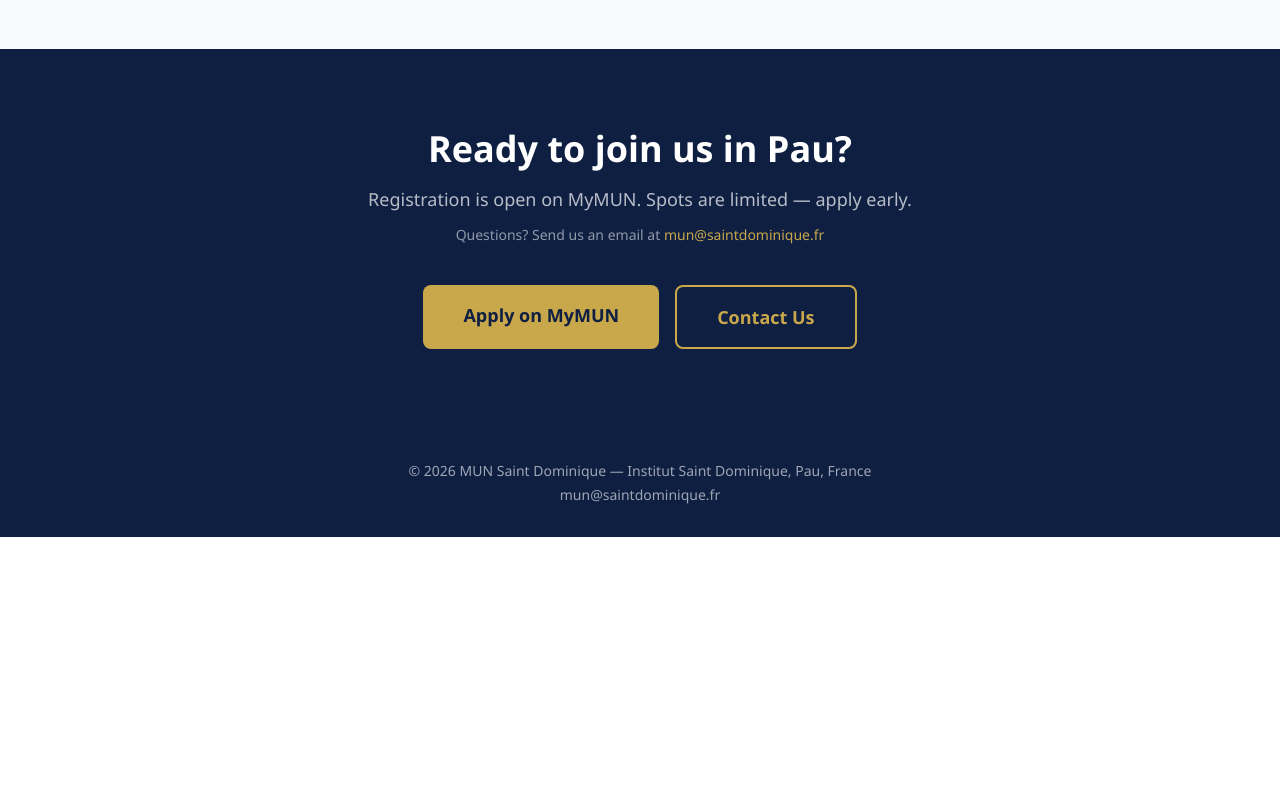
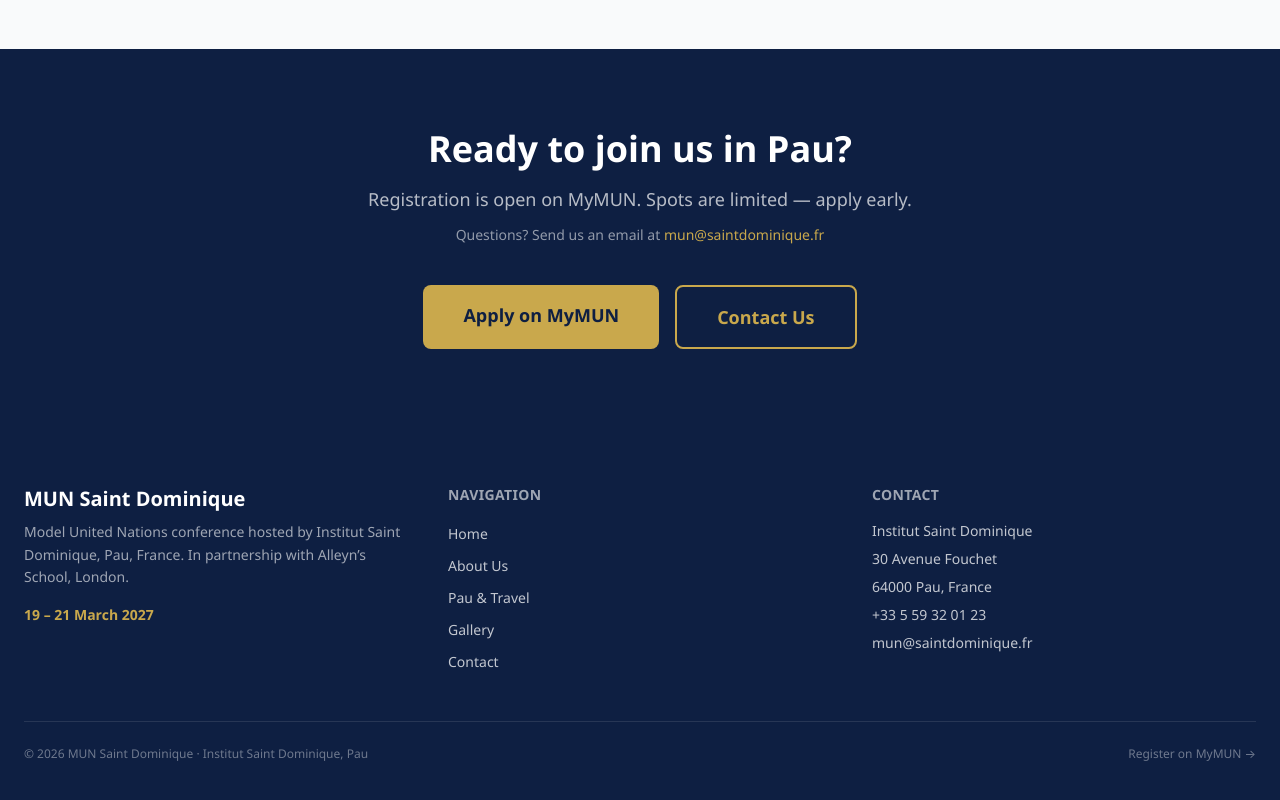
Before and after one commit to gastongabaixtucf8/projet-MUN-saintdo, a Next.js app: page / in a window 1280 px wide. Shown: the part 5827-6627 px from the top of the page. Before the commit the page ends 6364 px from the top, so only its background shows below. Built offline with nearby package versions, Linux system fonts and the light colour scheme.

Commit message:
auto-save

```diff
--- a/components/Footer.tsx
+++ b/components/Footer.tsx
@@ -1,14 +1,73 @@
+import Link from 'next/link'
+
+const links = [
+  { href: '/', label: 'Home' },
+  { href: '/about', label: 'About Us' },
+  { href: '/pau', label: 'Pau & Travel' },
+  { href: '/gallery', label: 'Gallery' },
+  { href: '/contact', label: 'Contact' },
+]
+
 export default function Footer() {
   return (
-    <footer className="bg-navy text-white/60 py-8 px-6 text-center text-sm">
-      <p>
-        &copy; {new Date().getFullYear()} MUN Saint Dominique &mdash; Institut Saint Dominique, Pau, France
-      </p>
-      <p className="mt-1">
-        <a href="mailto:mun@saintdominique.fr" className="hover:text-gold transition-colors">
-          mun@saintdominique.fr
-        </a>
-      </p>
+    <footer className="bg-navy text-white">
+      <div className="max-w-7xl mx-auto px-6 py-14">
+        <div className="grid sm:grid-cols-2 md:grid-cols-3 gap-10">
+
+          {/* Brand */}
+          <div>
+            <p className="text-xl font-bold mb-2">MUN Saint Dominique</p>
+            <p className="text-white/60 text-sm leading-relaxed">
+              Model United Nations conference hosted by Institut Saint Dominique, Pau, France.
+              In partnership with Alleyn&rsquo;s School, London.
+            </p>
+            <p className="text-gold font-semibold text-sm mt-4">19 – 21 March 2027</p>
+          </div>
+
+          {/* Pages */}
+          <div>
+            <p className="font-semibold uppercase tracking-wide text-sm mb-4 text-white/60">Navigation</p>
+            <ul className="space-y-2">
+              {links.map(({ href, label }) => (
+                <li key={href}>
+                  <Link href={href} className="text-white/75 hover:text-gold transition-colors text-sm">
+                    {label}
+                  </Link>
+                </li>
+              ))}
+            </ul>
+          </div>
+
+          {/* Contact */}
+          <div>
+            <p className="font-semibold uppercase tracking-wide text-sm mb-4 text-white/60">Contact</p>
+            <div className="space-y-2 text-sm text-white/75">
+              <p>Institut Saint Dominique</p>
+              <p>30 Avenue Fouchet</p>
+              <p>64000 Pau, France</p>
+              <a href="tel:+33559320123" className="block hover:text-gold transition-colors mt-3">
+                +33 5 59 32 01 23
+              </a>
+              <a href="mailto:mun@saintdominique.fr" className="block hover:text-gold transition-colors">
+                mun@saintdominique.fr
+              </a>
+            </div>
+          </div>
+
+        </div>
+
+        <div className="border-t border-white/10 mt-12 pt-6 flex flex-col sm:flex-row justify-between items-center gap-4 text-xs text-white/40">
+          <p>&copy; {new Date().getFullYear()} MUN Saint Dominique · Institut Saint Dominique, Pau</p>
+          <a
+            href="https://mymun.com/"
+            target="_blank"
+            rel="noopener noreferrer"
+            className="hover:text-gold transition-colors"
+          >
+            Register on MyMUN →
+          </a>
+        </div>
+      </div>
     </footer>
   )
 }
```
